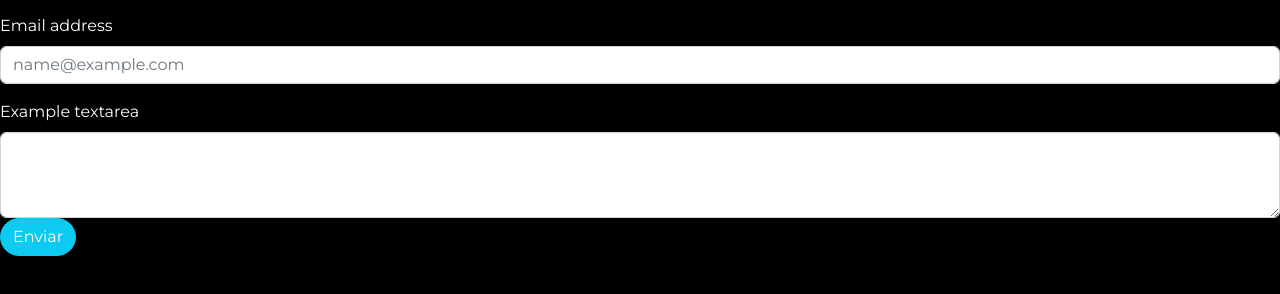
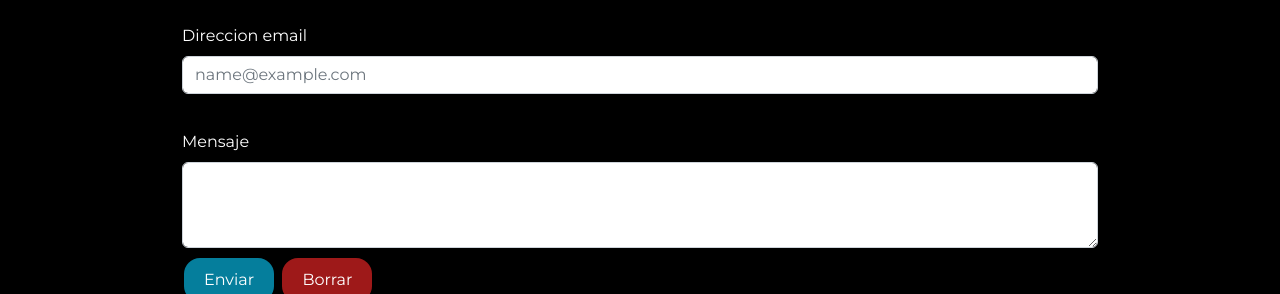
Before and after one commit to DionelZK/Dionel-Goin, a plain HTML site: page pages/Contacto.html in a window 1280 px wide. Shown: the part 114-408 px from the top of the page. Drawn offline with nearby package versions, Linux system fonts and the light colour scheme.

Commit message:
mixins + extends + maps + seo

```diff
--- a/css/_variables.scss
+++ b/css/_variables.scss
@@ -1,2 +1,14 @@
 $colorprimario: #057e9c;
 $altura: 250px;
+
+$colores: (
+  rojo: rgb(158, 25, 25),
+  azul: #057e9c,
+  verde: green,
+);
+
+@each $color, $value in $colores {
+  .colores--#{$color} {
+    background-color: $value;
+  }
+}
--- a/css/stylesheet.scss
+++ b/css/stylesheet.scss
@@ -39,7 +39,7 @@ header {
           color: white;
           transition: all 0.3s ease 0s;
           &:hover {
-            color: $colorprimario;
+            color: map-get($colores, azul);
           }
         }
       }
@@ -88,9 +88,27 @@ header {
 }
 
 /*    forms  */
-
+.formulario {
+  padding: 10px 100px;
+}
 div label {
   color: white;
+}
+.boton_enviar {
+  background-color: map-get($colores, azul);
+  color: white;
+  border: none;
+  padding: 10px 20px;
+  text-align: center;
+  text-decoration: none;
+  display: inline-block;
+  margin: 10px 2px;
+  cursor: pointer;
+  border-radius: 16px;
+}
+.boton_borrar {
+  @extend .boton_enviar;
+  background-color: map-get($colores, rojo);
 }
 /*  MEDIA QUERIES */
 
--- a/pages/Contacto.html
+++ b/pages/Contacto.html
@@ -17,7 +17,9 @@
     />
 
     <link rel="stylesheet" href="../css/stylesheet.css" />
-    <title>Marca de ropa</title>
+    <meta name="description" content="Tienda oficial de adidas argentina" />
+    <meta name="keywords" content="adidas, contacto" />
+    <title>Contacto</title>
   </head>
 
   <body class="bg-black">
@@ -44,9 +46,10 @@
       >
     </header>
     <!--Formulario-->
-    <div class="mb-3">
+    <div class="container">
+      <div class="mb-3 formulario">
         <label for="exampleFormControlInput1" class="form-label"
-        >Email address</label
+          >Direccion email</label
         >
         <input
           type="email"
@@ -55,18 +58,18 @@
           placeholder="name@example.com"
         />
       </div>
-    <div class="mb-3">
+      <div class="mb-3 formulario">
         <label for="exampleFormControlTextarea1" class="form-label"
-        >Example textarea</label
+          >Mensaje</label
         >
         <textarea
           class="form-control"
           id="exampleFormControlTextarea1"
           rows="3"
         ></textarea>
-      <button type="button" class="btn btn-info rounded-pill text-white">
-        Enviar
-      </button>
+        <button type="button" class="boton_enviar">Enviar</button>
+        <button type="button" class="boton_borrar">Borrar</button>
+      </div>
     </div>
     <div class="container">
       <footer
```
Also changed, not shown: index.html (+3 -1 lines), pages/Mujer.html (+6 -1 lines), pages/hombre.html (+6 -1 lines), pages/ninos.html (+6 -1 lines), css/stylesheet.css, 1 other file. Lines whose indentation alone changed are shown as unchanged.
